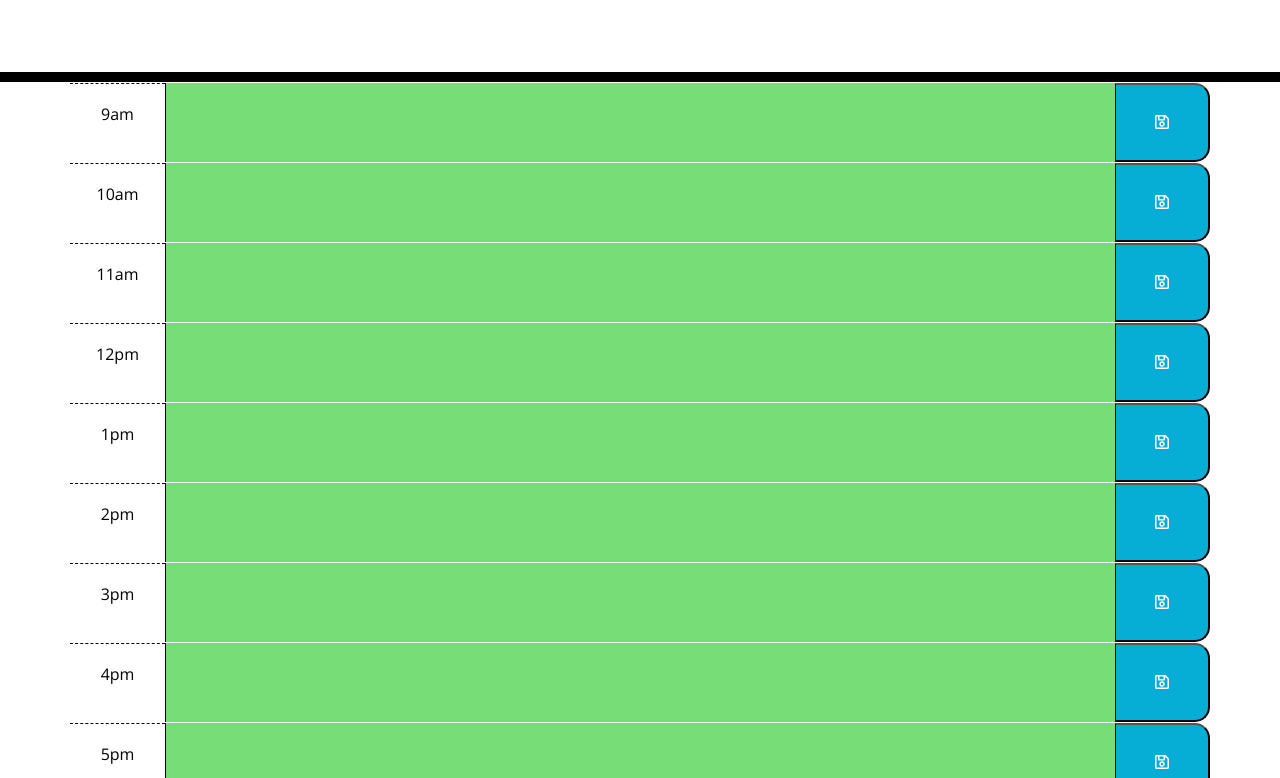
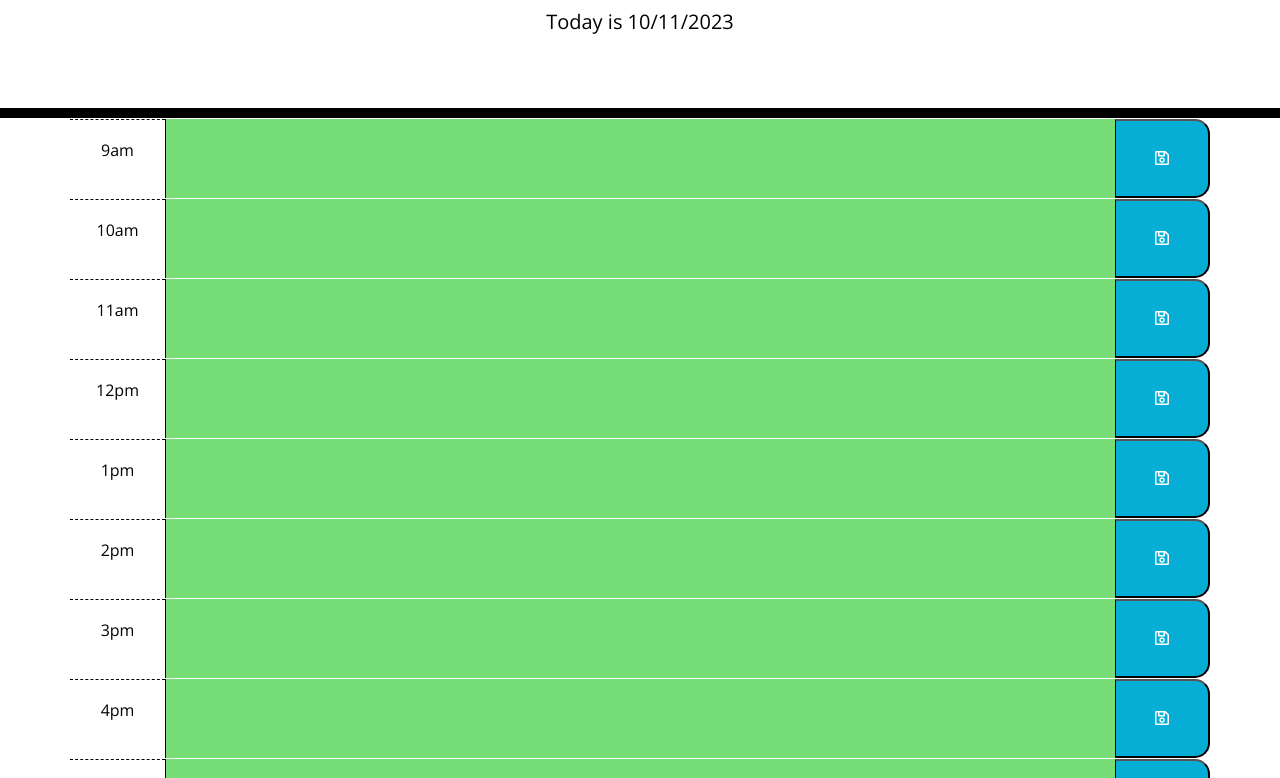
Before and after one commit to Liamss/workdayscheduler, a plain HTML site: page index.html in a window 1280 px wide. Shown: the part 169-947 px from the top of the page. Drawn offline with nearby package versions, Linux system fonts and the light colour scheme.

Commit message:
JS updated to include data using day.js and then using text content to display in header

```diff
--- a/script.js
+++ b/script.js
@@ -0,0 +1,11 @@
+
+// Using day.js to pull in todays date
+
+var currentday = dayjs().format('DD/MM/YYYY')
+
+console.log(currentday);
+
+
+// Display currentday in the header
+
+document.getElementById('currentDay').textContent = "Today is " + currentday;
```
Also changed, not shown: index.html (+1 -1 lines).
